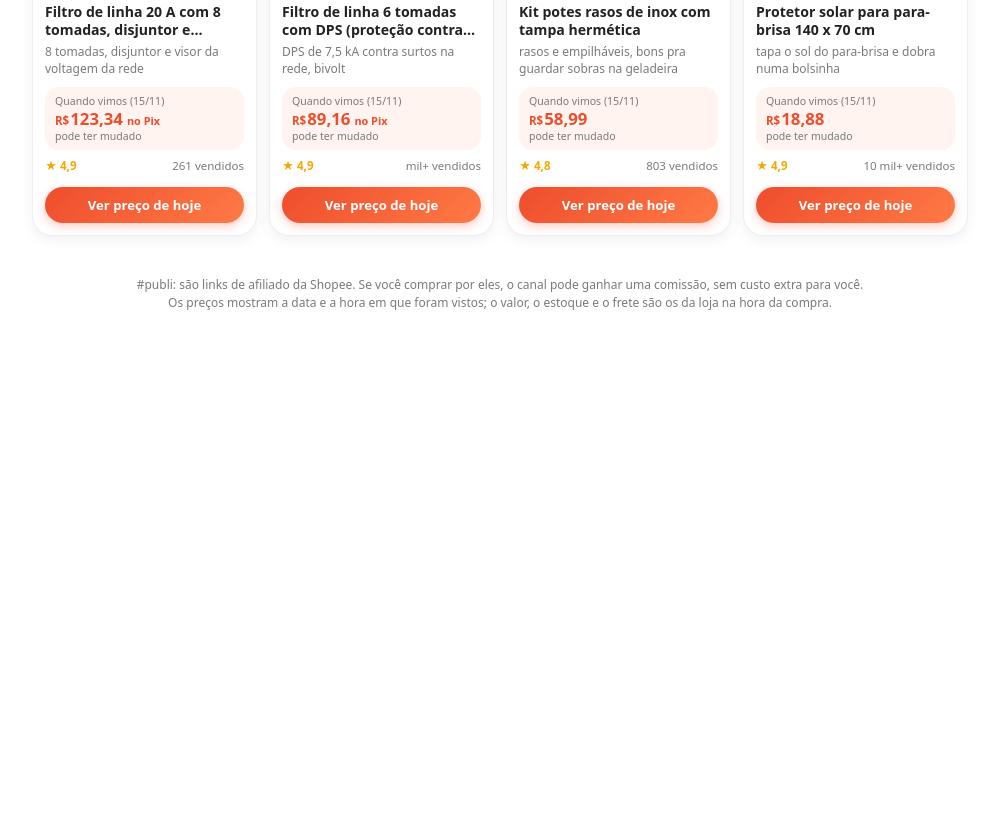
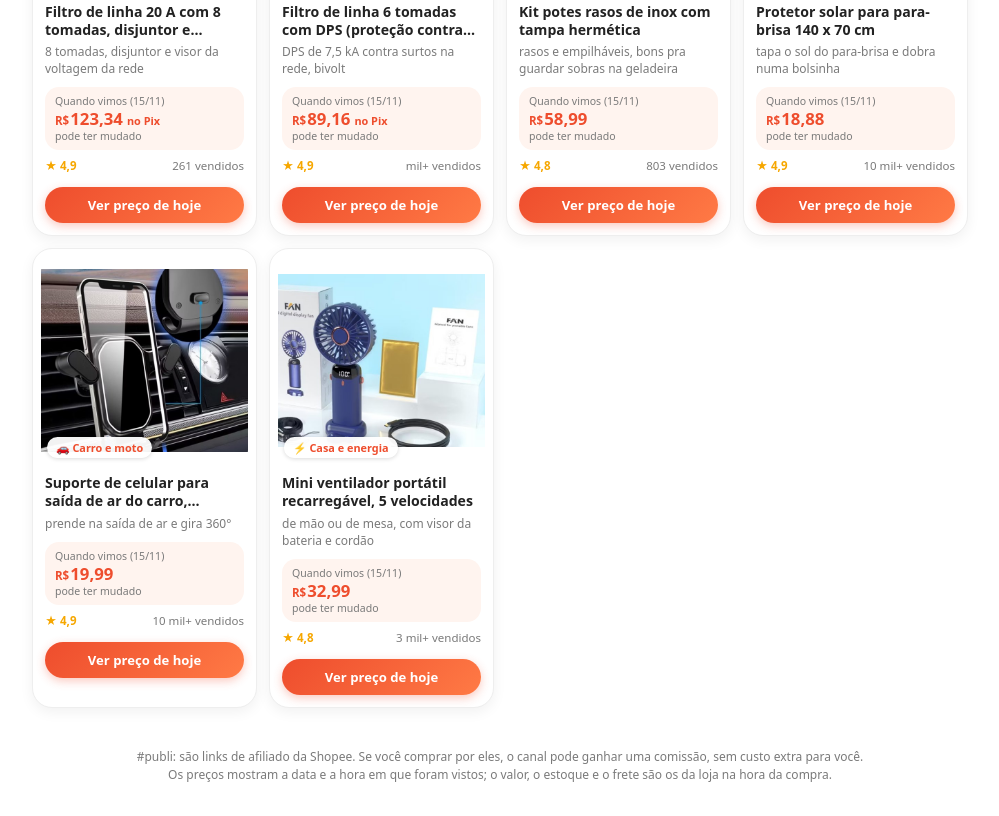
Before and after one commit to BrunoFantinato/achadinhos, a plain HTML site: page index.html in a window 1280 px wide. Shown: the part 987-1803 px from the top of the page, without its empty margins (140-1139 px from the left). Before the commit the page ends 1331 px from the top, so only its background shows below. Drawn offline with Linux system fonts and the light colour scheme.

Commit message:
Atualiza achadinhos (10 produtos)

```diff
--- a/index.html
+++ b/index.html
@@ -56,7 +56,7 @@
 <main>
  <div class="faixa">⚡ Viu no vídeo? Está aqui! Os preços são de quando a gente viu e mudam rápido. O valor certo é o da loja.</div>
  <div class="chips"><button class="on" data-c="">🔥 Todos</button><button data-c="Casa e energia">⚡ Casa e energia</button><button data-c="Cozinha">🍳 Cozinha</button><button data-c="Carro e moto">🚗 Carro e moto</button><button data-c="Emergência">🔦 Emergência</button></div>
- <div class="titulo"><h3>Achadinhos dos vídeos</h3><span id="n">8 produtos</span></div>
+ <div class="titulo"><h3>Achadinhos dos vídeos</h3><span id="n">10 produtos</span></div>
  <div class="grade">
 <a class="card" href="https://s.shopee.com.br/6fisWjUItz" target="_blank" rel="noopener sponsored" data-cat="Emergência" data-busca="lanterna led recarregável usb, 5 modos pra quando a luz acabar: baixo, médio, alto, sos e strobo emergência apagão falta de luz emergência temporal chuva camping">
   <div class="foto"><img src="img/lanterna.jpg" alt="Lanterna LED recarregável USB, 5 modos" loading="lazy"><span class="tag">🔦 Emergência</span></div>
@@ -90,6 +90,14 @@
   <div class="foto"><img src="img/parasol.jpg" alt="Protetor solar para para-brisa 140 x 70 cm" loading="lazy"><span class="tag">🚗 Carro e moto</span></div>
   <div class="corpo"><h2>Protetor solar para para-brisa 140 x 70 cm</h2><p class="dest">tapa o sol do para-brisa e dobra numa bolsinha</p><div class="pbox"><span class="plab">Quando vimos (15/11)</span><div class="preco"><small>R$</small>18,88</div><span class="pobs">pode ter mudado</span></div><div class="nota"><b>★ 4,9</b><span>10 mil+ vendidos</span></div><span class="btn">Ver preço de hoje</span></div>
 </a>
+<a class="card" href="https://s.shopee.com.br/3B90NVznVh" target="_blank" rel="noopener sponsored" data-cat="Carro e moto" data-busca="suporte de celular para saída de ar do carro, giratório 360° prende na saída de ar e gira 360° carro e moto celular carro painel gps celular esquentando sol dirigir">
+  <div class="foto"><img src="img/suporte_celular.jpg" alt="Suporte de celular para saída de ar do carro, giratório 360°" loading="lazy"><span class="tag">🚗 Carro e moto</span></div>
+  <div class="corpo"><h2>Suporte de celular para saída de ar do carro, giratório 360°</h2><p class="dest">prende na saída de ar e gira 360°</p><div class="pbox"><span class="plab">Quando vimos (15/11)</span><div class="preco"><small>R$</small>19,99</div><span class="pobs">pode ter mudado</span></div><div class="nota"><b>★ 4,9</b><span>10 mil+ vendidos</span></div><span class="btn">Ver preço de hoje</span></div>
+</a>
+<a class="card" href="https://s.shopee.com.br/5VWv9qcMlM" target="_blank" rel="noopener sponsored" data-cat="Casa e energia" data-busca="mini ventilador portátil recarregável, 5 velocidades de mão ou de mesa, com visor da bateria e cordão casa e energia calor ventilador verão escritório ônibus gelo quarto quente">
+  <div class="foto"><img src="img/ventilador.jpg" alt="Mini ventilador portátil recarregável, 5 velocidades" loading="lazy"><span class="tag">⚡ Casa e energia</span></div>
+  <div class="corpo"><h2>Mini ventilador portátil recarregável, 5 velocidades</h2><p class="dest">de mão ou de mesa, com visor da bateria e cordão</p><div class="pbox"><span class="plab">Quando vimos (15/11)</span><div class="preco"><small>R$</small>32,99</div><span class="pobs">pode ter mudado</span></div><div class="nota"><b>★ 4,8</b><span>3 mil+ vendidos</span></div><span class="btn">Ver preço de hoje</span></div>
+</a>
  </div>
  <p id="nada" hidden>Nada encontrado. Tente outra palavra.</p>
 </main>
```
Also changed, not shown: img/suporte_celular.jpg (added), img/ventilador.jpg (added).
